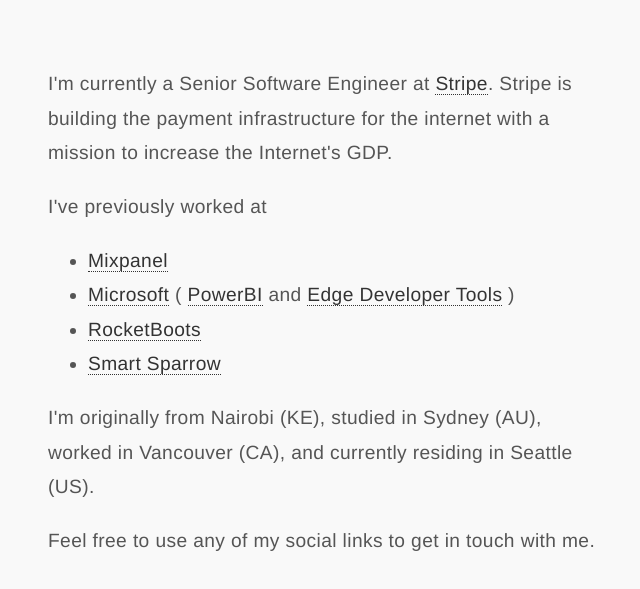
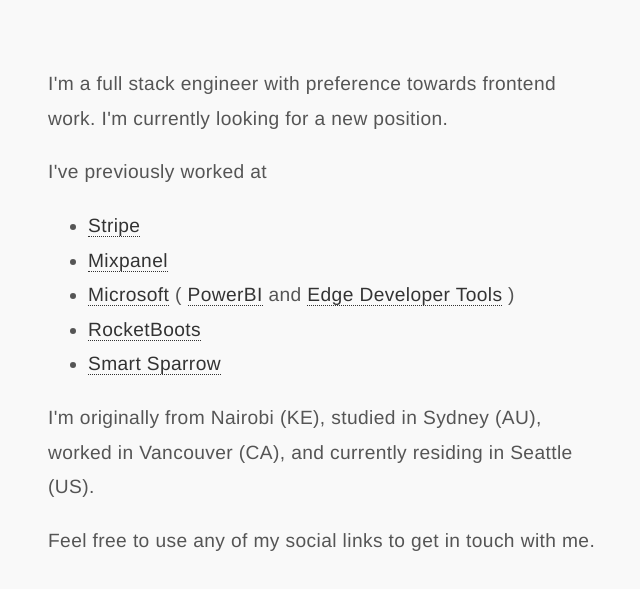
Before and after one commit to nojvek/nojvek.com, a website: page src/index.pug in a window 1280 px wide. Shown: the part 175-764 px from the top of the page, without its empty margins (312-952 px from the left). Drawn offline with nearby package versions, Linux system fonts and the light colour scheme; files that its build step writes are made by us from their sources.

Commit message:
Update index.pug

```diff
--- a/src/index.pug
+++ b/src/index.pug
@@ -37,13 +37,12 @@
 
     .about-me
       p
-        = `I'm currently a Senior Software Engineer at `
-        a(href='https://stripe.com', target='_blank') Stripe
-        = `. Stripe is building the payment infrastructure for the internet with a mission to increase the Internet's GDP.`
+        = `I'm a full stack engineer with preference towards frontend work. I'm currently looking for a new position.`
 
       p
         | I've previously worked at
         ul
+          li #[a(href='https://stripe.com' target='_blank' rel='noreferrer') Stripe]
           li #[a(href='https://mixpanel.com' target='_blank' rel='noreferrer') Mixpanel]
           li
             | #[a(href='https://microsoft.com', target='_blank' rel='noreferrer') Microsoft] (
```
